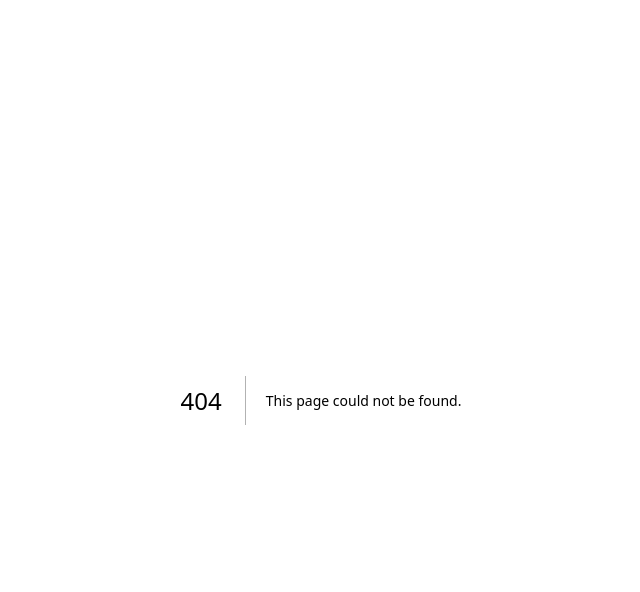
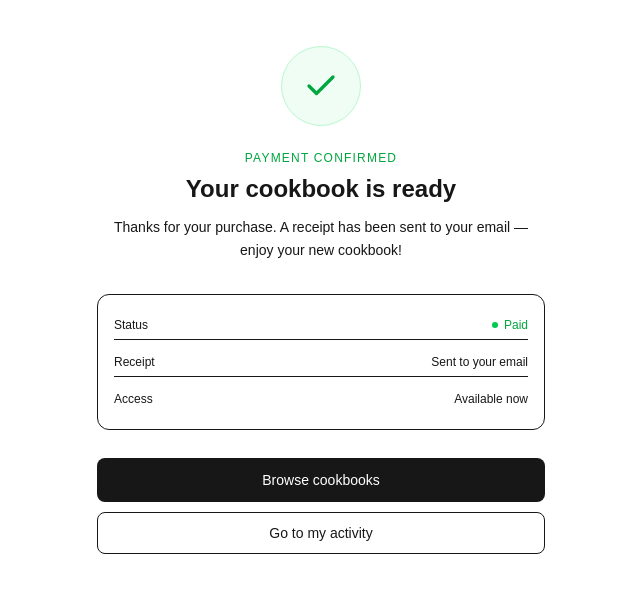
Before and after one commit to Irfanulamin/chefalio-client, a Next.js app: page /payment-success in a window 1280 px wide. Before the commit this address had no page. Shown: the top 592 px of the page, without its empty margins (319-959 px from the left). Built offline with nearby package versions, Linux system fonts and the light colour scheme.

Commit message:
payment success page has been added

```diff
--- /dev/null
+++ b/app/(user)/payment-success/page.tsx
@@ -0,0 +1,75 @@
+import Link from "next/link";
+
+export default function PaymentSuccessPage() {
+  return (
+    <div className="min-h-[calc(100vh-200px)] flex items-center justify-center p-8">
+      <div className="text-center max-w-md w-full">
+        {/* Icon */}
+        <div className="inline-flex items-center justify-center w-20 h-20 rounded-full bg-green-50 border border-green-200 mb-6 animate-[pop_0.5s_cubic-bezier(0.34,1.56,0.64,1)_both]">
+          <svg width="36" height="36" viewBox="0 0 24 24" fill="none">
+            <polyline
+              points="20 6 9 17 4 12"
+              stroke="currentColor"
+              strokeWidth="2.2"
+              strokeLinecap="round"
+              strokeLinejoin="round"
+              className="text-green-600"
+            />
+          </svg>
+        </div>
+
+        {/* Heading */}
+        <p className="text-xs font-medium tracking-widest text-green-600 uppercase mb-2">
+          Payment confirmed
+        </p>
+        <h1 className="text-2xl font-semibold text-foreground mb-3 leading-tight">
+          Your cookbook is ready
+        </h1>
+        <p className="text-sm text-muted-foreground leading-relaxed mb-8">
+          Thanks for your purchase. A receipt has been sent to your email —
+          enjoy your new cookbook!
+        </p>
+
+        {/* Summary card */}
+        <div className="bg-muted/5 dark:bg-muted/40 border rounded-xl p-4 mb-7 text-left space-y-2">
+          {[
+            { label: "Status", value: "Paid", isStatus: true },
+            { label: "Receipt", value: "Sent to your email" },
+            { label: "Access", value: "Available now" },
+          ].map(({ label, value, isStatus }, i, arr) => (
+            <div
+              key={label}
+              className={`flex justify-between items-center py-1.5 ${i < arr.length - 1 ? "border-b" : ""}`}
+            >
+              <span className="text-xs text-muted-foreground">{label}</span>
+              <span
+                className={`text-xs font-medium flex items-center gap-1.5 ${isStatus ? "text-green-600" : "text-foreground"}`}
+              >
+                {isStatus && (
+                  <span className="w-1.5 h-1.5 rounded-full bg-green-500 inline-block" />
+                )}
+                {value}
+              </span>
+            </div>
+          ))}
+        </div>
+
+        {/* Actions */}
+        <div className="flex flex-col gap-2.5">
+          <Link
+            href="/cookbooks"
+            className="block bg-foreground text-background text-sm font-medium py-3 px-6 rounded-lg text-center hover:opacity-90 transition"
+          >
+            Browse cookbooks
+          </Link>
+          <Link
+            href="/activity?tab=orders"
+            className="block text-sm text-muted-foreground py-2.5 px-6 rounded-lg text-center border hover:bg-muted/30 transition"
+          >
+            Go to my activity
+          </Link>
+        </div>
+      </div>
+    </div>
+  );
+}
```
